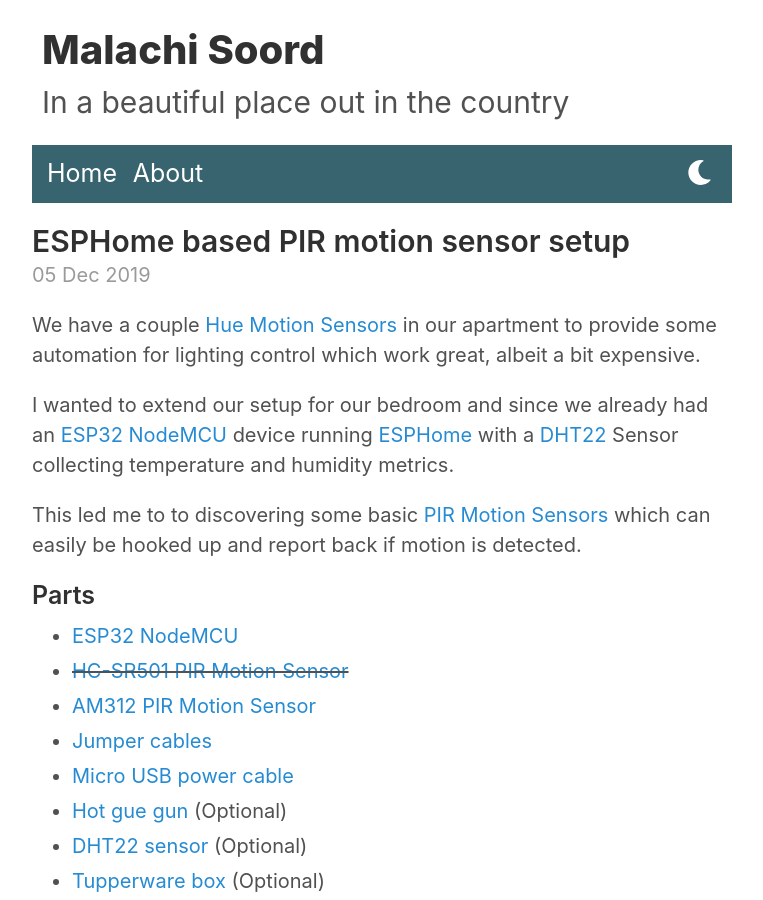
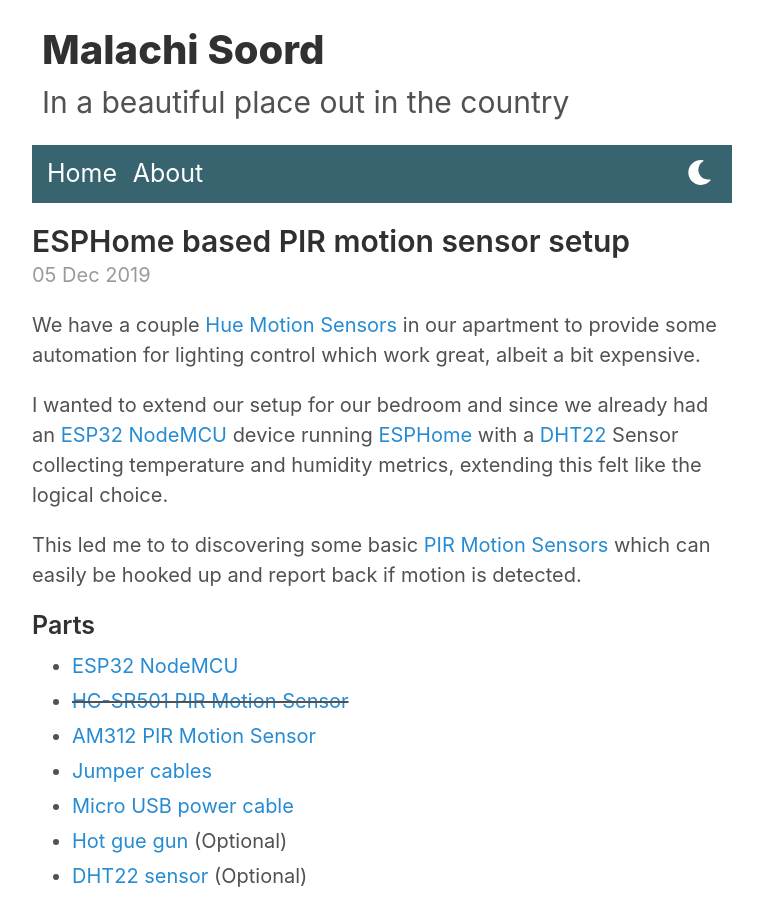
Before and after one commit to inverse/personal-site, a Jekyll site: the page built from _posts/2019-12-05-esphome-based-pir-motion-sensor-setup.md, in a window 1280 px wide and 900 px high. Shown: the whole window, without its empty margins (258-1021 px from the left). Built offline with Jekyll 4.4.1, drawn with Linux system fonts in a browser that asks for light colours; comment, search, counter and statistics services are not loaded.

Commit message:
Update 2019-12-05-esphome-based-pir-motion-sensor-setup.md

```diff
--- a/_posts/2019-12-05-esphome-based-pir-motion-sensor-setup.md
+++ b/_posts/2019-12-05-esphome-based-pir-motion-sensor-setup.md
@@ -10,7 +10,7 @@
 ---
 We have a couple [Hue Motion Sensors][0] in our apartment to provide some automation for lighting control which work great, albeit a bit expensive.
 
-I wanted to extend our setup for our bedroom and since we already had an [ESP32 NodeMCU][1] device running [ESPHome][2] with a [DHT22][3] Sensor collecting temperature and humidity metrics.
+I wanted to extend our setup for our bedroom and since we already had an [ESP32 NodeMCU][1] device running [ESPHome][2] with a [DHT22][3] Sensor collecting temperature and humidity metrics, extending this felt like the logical choice.
 
 This led me to to discovering some basic [PIR Motion Sensors][11] which can easily be hooked up and report back if motion is detected.
 
```
